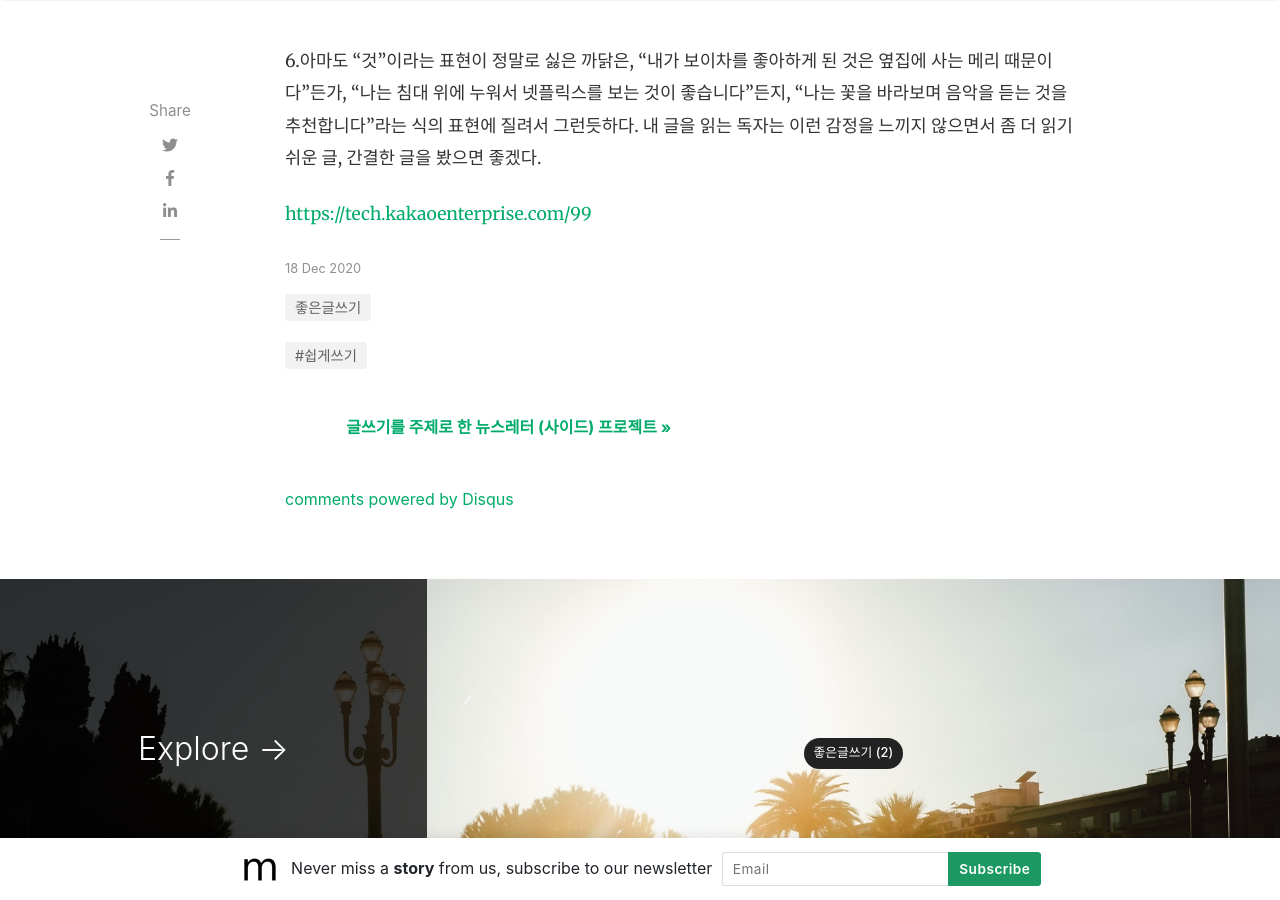
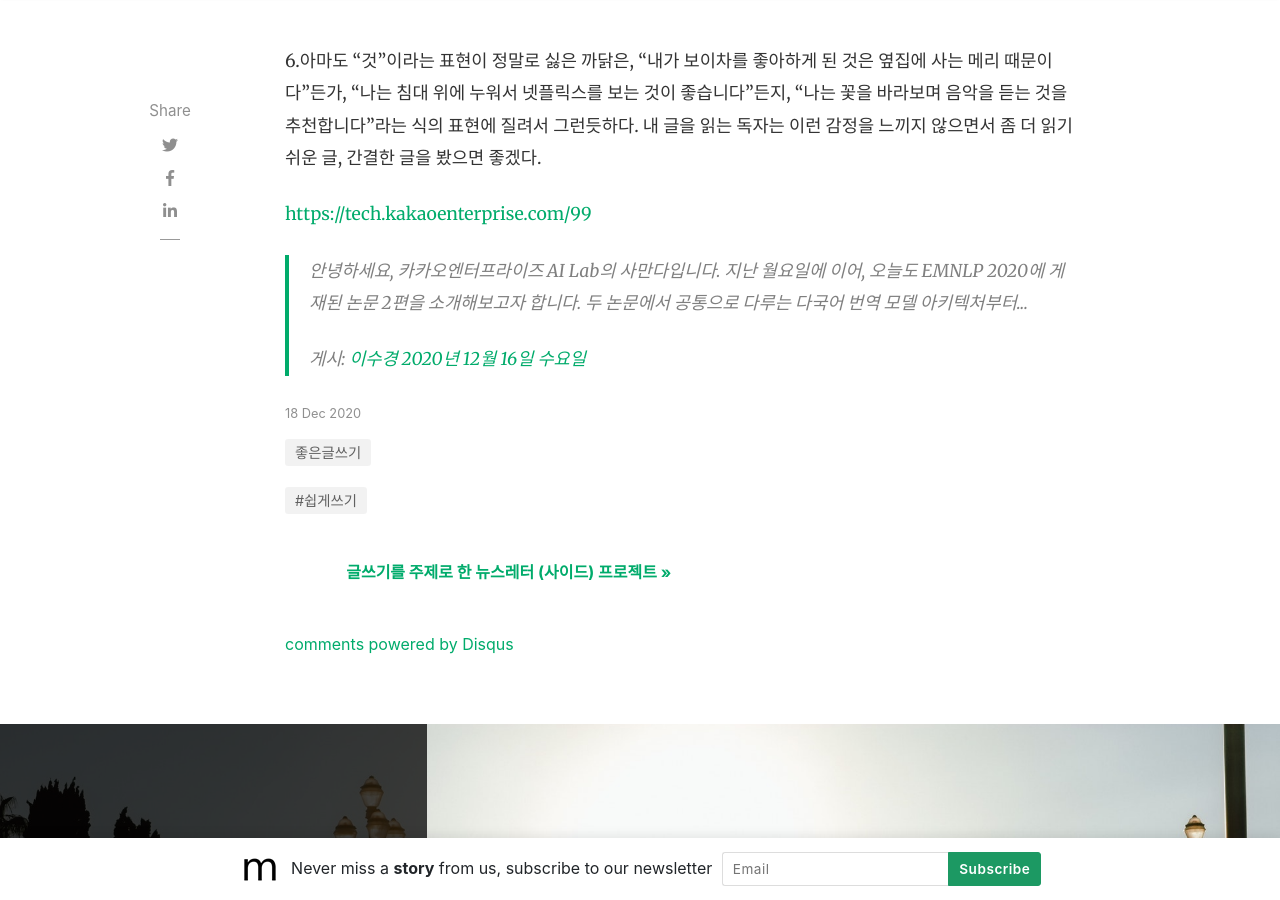
Before and after one commit to samantha-writer/samantha-writer.github.io, a Jekyll site: the page built from _posts/2020-12-18-201218-001.md, in a window 1280 px wide and 900 px high, scrolled down 2630 px. Built offline with Jekyll 4.4.1, drawn with Linux system fonts in a browser that asks for light colours; nearby versions of some CDN libraries; comment, search, counter and statistics services are not loaded.

Commit message:
Update 2020-12-18-201218-001.md

```diff
--- a/_posts/2020-12-18-201218-001.md
+++ b/_posts/2020-12-18-201218-001.md
@@ -53,3 +53,7 @@ hidden: false
 6.아마도 "것"이라는 표현이 정말로 싫은 까닭은, "내가 보이차를 좋아하게 된 것은 옆집에 사는 메리 때문이다"든가, "나는 침대 위에 누워서 넷플릭스를 보는 것이 좋습니다"든지, "나는 꽃을 바라보며 음악을 듣는 것을 추천합니다"라는 식의 표현에 질려서 그런듯하다. 내 글을 읽는 독자는 이런 감정을 느끼지 않으면서 좀 더 읽기 쉬운 글, 간결한 글을 봤으면 좋겠다.
 
 [https://tech.kakaoenterprise.com/99](https://tech.kakaoenterprise.com/99)
+
+<div class="fb-post" data-href="https://www.facebook.com/samantha.writer89/posts/3681965095194531" data-width="" data-show-text="true"><blockquote cite="https://www.facebook.com/samantha.writer89/posts/3681965095194531" class="fb-xfbml-parse-ignore"><p>안녕하세요, 카카오엔터프라이즈 AI Lab의 사만다입니다.
+
+지난 월요일에 이어, 오늘도 EMNLP 2020에 게재된 논문 2편을 소개해보고자 합니다. 두 논문에서 공통으로 다루는 다국어 번역 모델 아키텍처부터...</p>게시: <a href="https://www.facebook.com/samantha.writer89">이수경</a>&nbsp;<a href="https://www.facebook.com/samantha.writer89/posts/3681965095194531">2020년 12월 16일 수요일</a></blockquote></div>
```
